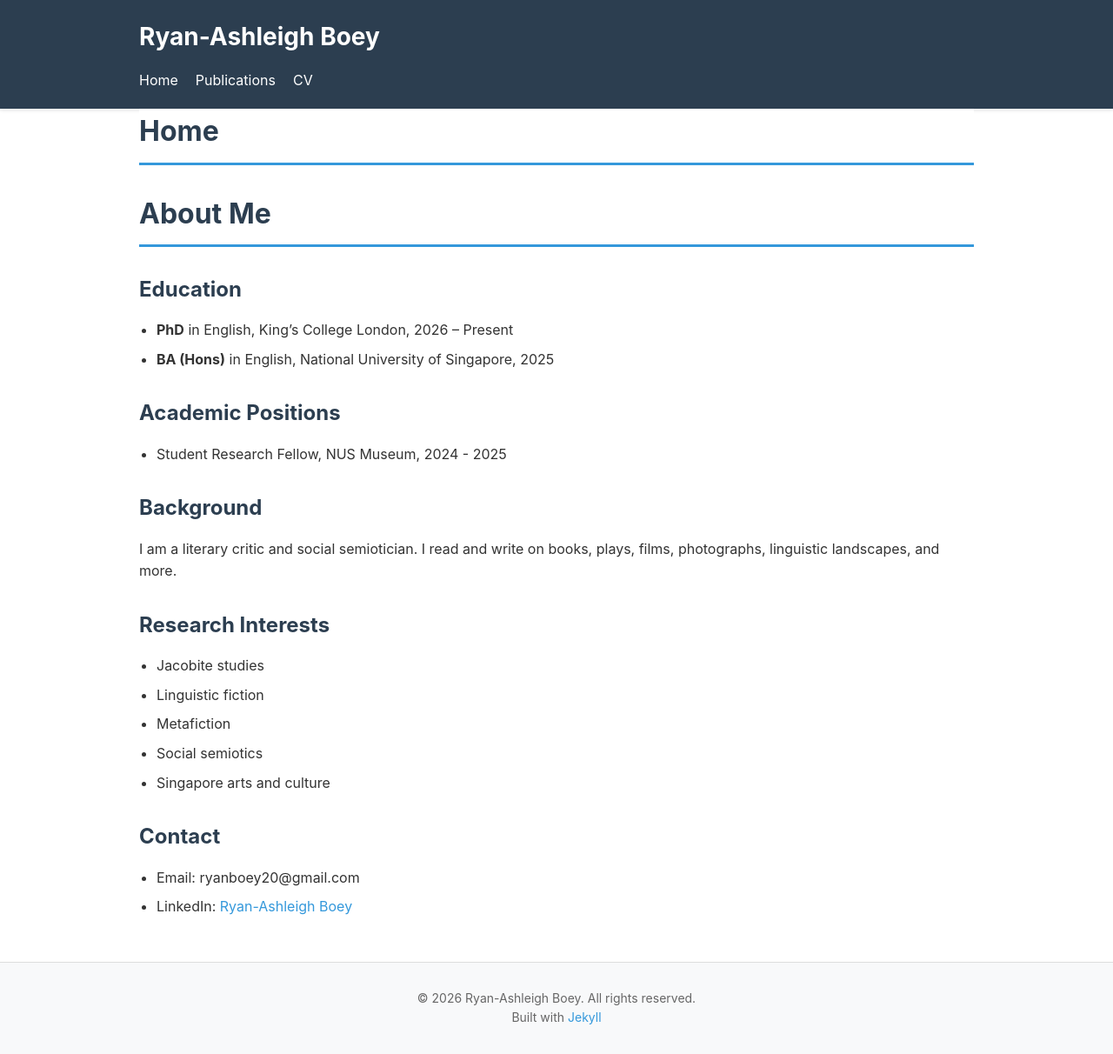
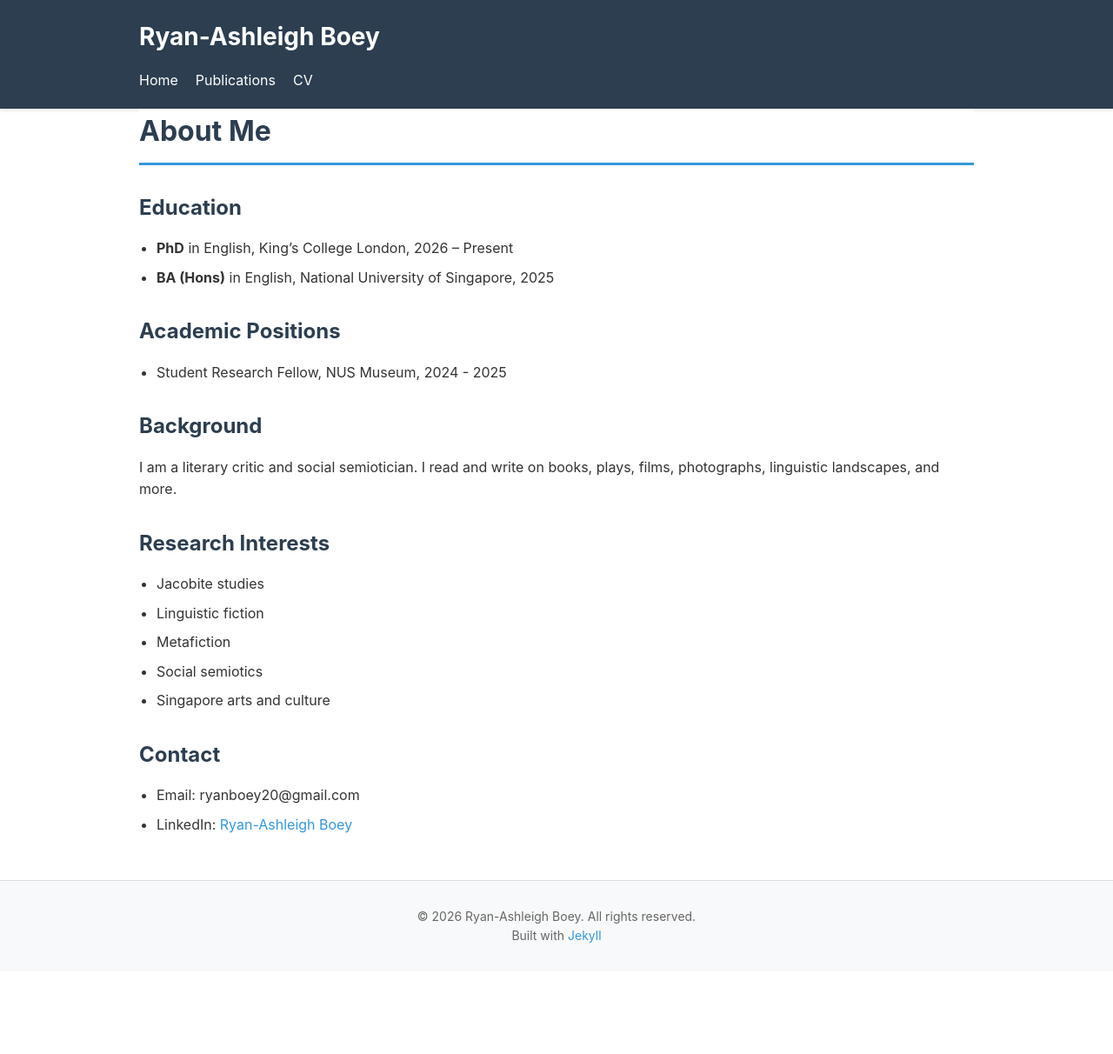
Before and after one commit to r-boey/r-boey.github.io, a Jekyll site: the page built from index.md, in a window 1280 px wide. Shown: the whole page at 87% size. Built offline with Jekyll 4.4.1, drawn with Linux system fonts in a browser that asks for light colours; after the commit the page ends 1117 px from its top, so only the background shows below that.

Commit message:
Change page title and remove header
Updated the title from 'Home' to 'About Me' and removed the 'About Me' header.

```diff
--- a/index.md
+++ b/index.md
@@ -1,9 +1,7 @@
 ---
 layout: default
-title: Home
+title: About Me
 ---
-
-# About Me
 
 ## Education
 
```
